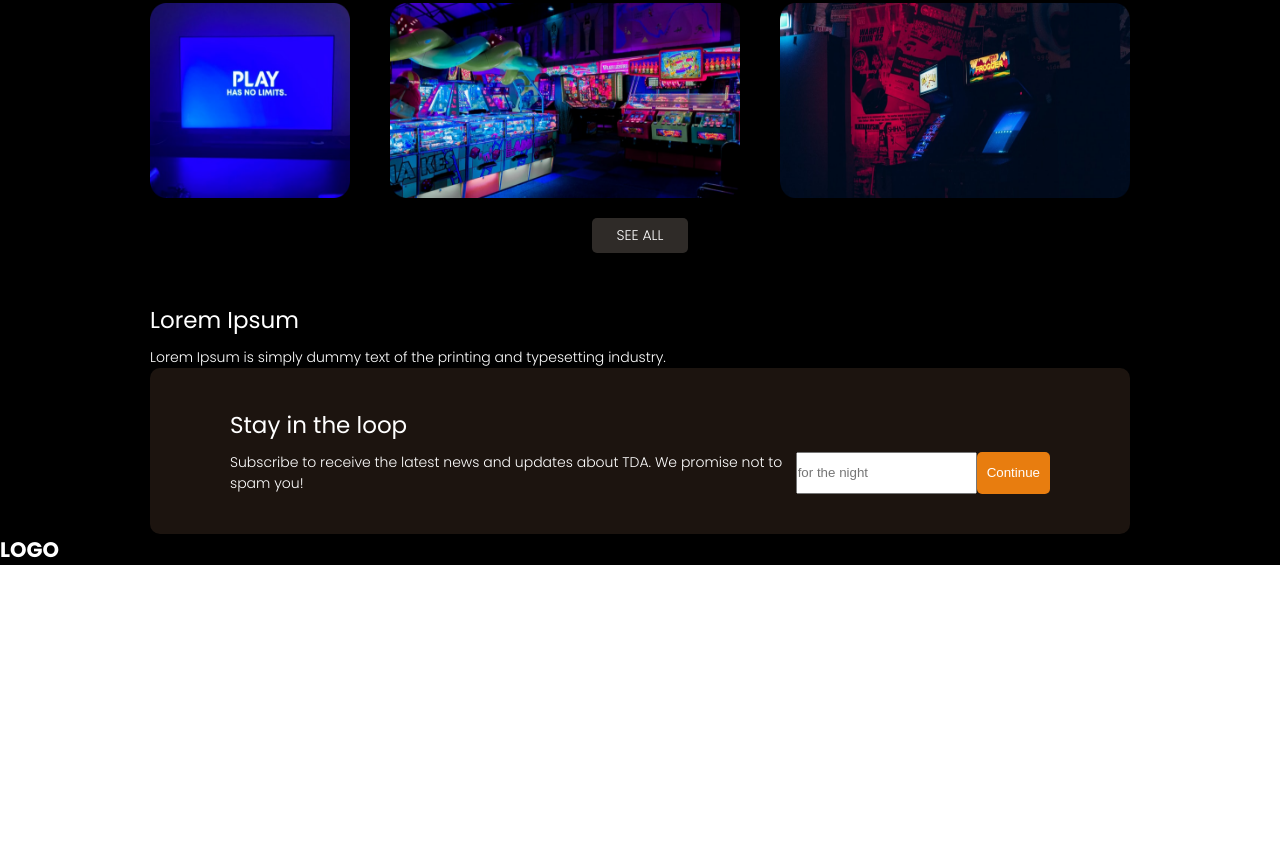
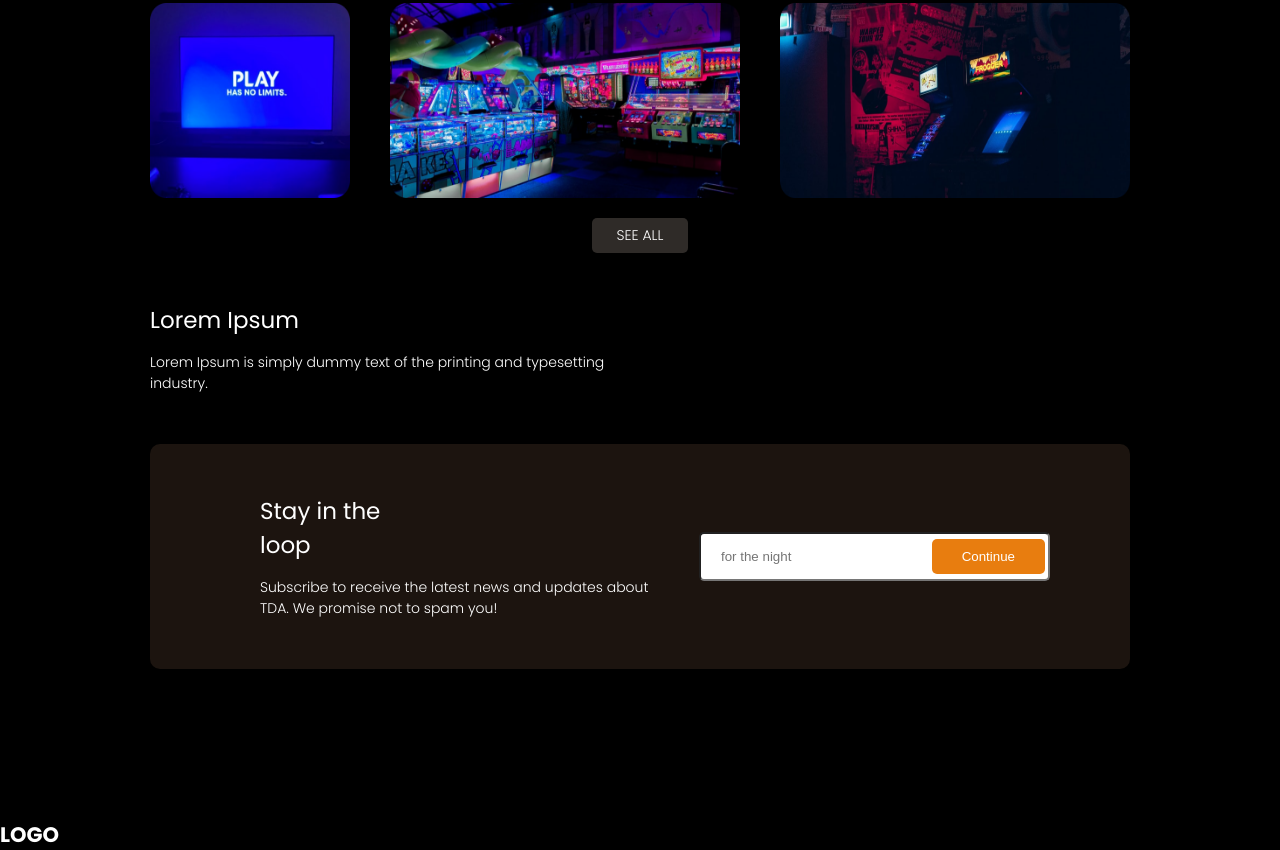
Before and after one commit to sigmapng/DUT-Front-end-gaming-platform, a plain HTML site: page index.html in a window 1280 px wide. Shown: the part 3008-3858 px from the top of the page. Before the commit the page ends 3573 px from the top, so only its background shows below. Drawn offline with Linux system fonts and the light colour scheme.

Commit message:
email input done

```diff
--- a/css/index.css
+++ b/css/index.css
@@ -238,40 +238,58 @@
 }
 
 .pre-footer {
-  margin: 0 150px;
+  margin: 0 150px 150px;
 }
 
 .pre-footer h5 {
-  margin: 0 0 10px;
+  margin: 0 0 15px;
   text-align: start;
+}
+
+#pre-footer-text {
+  margin: 0 0 50px;
+  width: 50%;
 }
 
 .subscription-wrap {
   background-color: var(--subscription-wrap);
   border-radius: 10px;
   padding: 40px 80px;
+  display: flex;
   align-items: center;
   justify-content: center;
+}
+
+.subscription-text-wrap {
+  display: flex;
+  flex-direction: column;
+  margin: 10px 20px;
+  padding: 0 10px;
+}
+
+.input-wrap {
+  display: flex;
+  align-items: center;
+  position: relative;
 }
 
 .subscription-btn {
   background-color: var(--btn-color);
   border-style: none;
   border-radius: 5px;
-  padding: 5px 10px;
+  padding: 10px 30px;
   color: var(--main-taxt-color);
-}
-
-.input-wrap {
-  display: flex;
+  position: absolute;
+  right: 5px;
 }
 
 .email-input {
   box-sizing: border-box;
   caret-color: var(--btn-color);
+  padding: 15px 150px 15px 20px;
+  border-radius: 5px;
 }
 
 .email-input:focus {
   outline: none;
-
 }
--- a/index.html
+++ b/index.html
@@ -171,12 +171,14 @@
     </div>
     <div class="pre-footer">
       <h5> Lorem Ipsum </h5>
-      <p>Lorem Ipsum is simply dummy text of the printing and typesetting industry. </p>
+      <p id="pre-footer-text">Lorem Ipsum is simply dummy text of the printing and typesetting industry. </p>
       <div class="subscription-wrap">
-        <h5>Stay in the loop</h5>
-        <div class="input-wrap">
+        <div class="subscription-text-wrap">
+          <h5>Stay in the loop</h5>
           <p>Subscribe to receive the latest news and updates about TDA.
             We promise not to spam you! </p>
+        </div>
+        <div class="input-wrap">
           <input type="email" class="email-input" placeholder="for the night">
           <button class="subscription-btn">Continue</button>
         </div>
```
